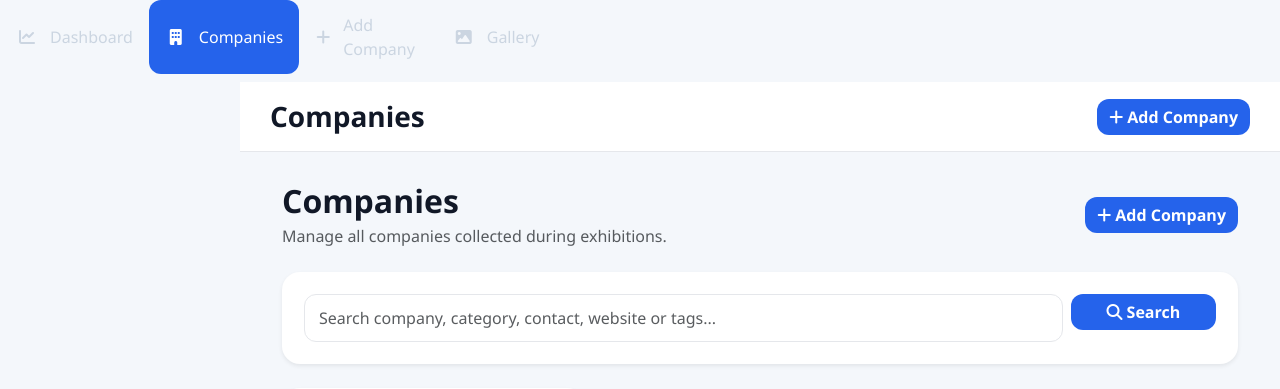
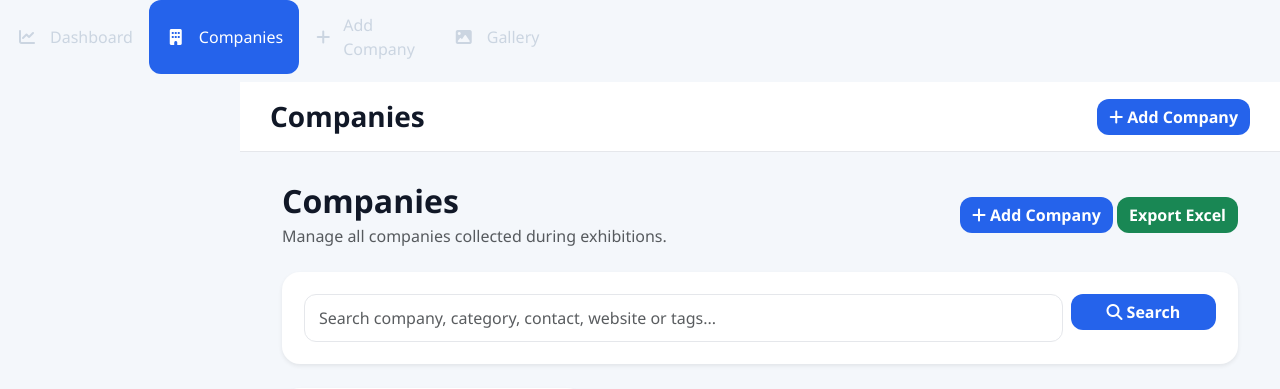
Before and after one commit to Satva39/Exhibition-Notes, a Flask app: page /companies in a window 1280 px wide. Shown: the top 389 px of the page. Run offline with Flask 3, Linux system fonts and the light colour scheme; tables that the repository leaves empty hold one stand-in row (values such as "Sample post").

Commit message:
commit-17

```diff
--- a/templates/companies.html
+++ b/templates/companies.html
@@ -36,6 +36,11 @@ Companies
 
                 Add Company
 
+            </a>
+
+            <a href="{{ url_for('export_excel') }}" class="btn btn-success">
+                <i class="bi bi-file-earmark-excel"></i>
+                Export Excel
             </a>
 
         </div>
@@ -308,11 +313,6 @@ Companies
 
             </a>
 
-            <a href="{{ url_for('export_excel') }}" class="btn btn-success">
-                <i class="bi bi-file-earmark-excel"></i>
-                Export Excel
-            </a>
-
         </div>
 
     </div>
```
